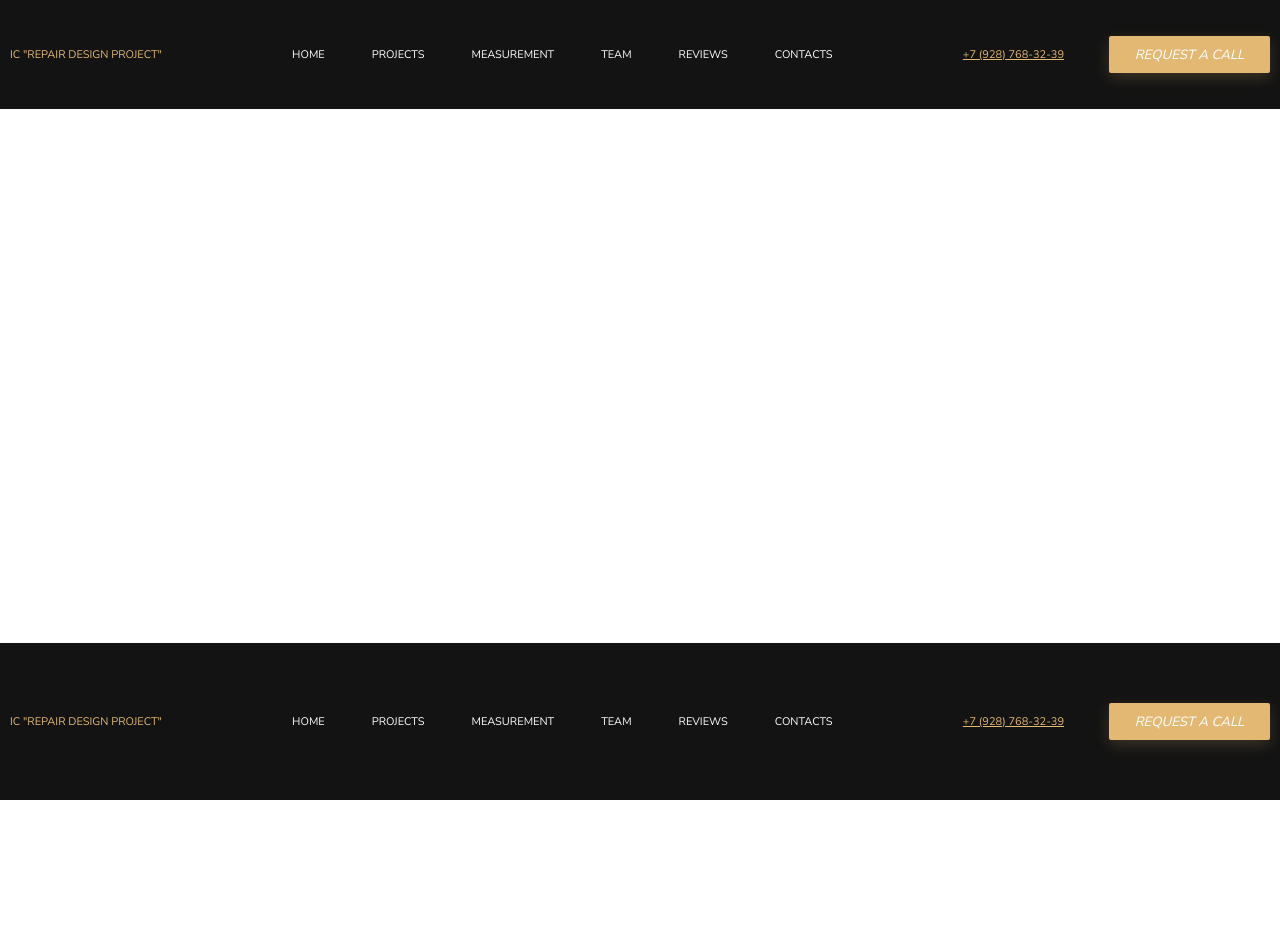
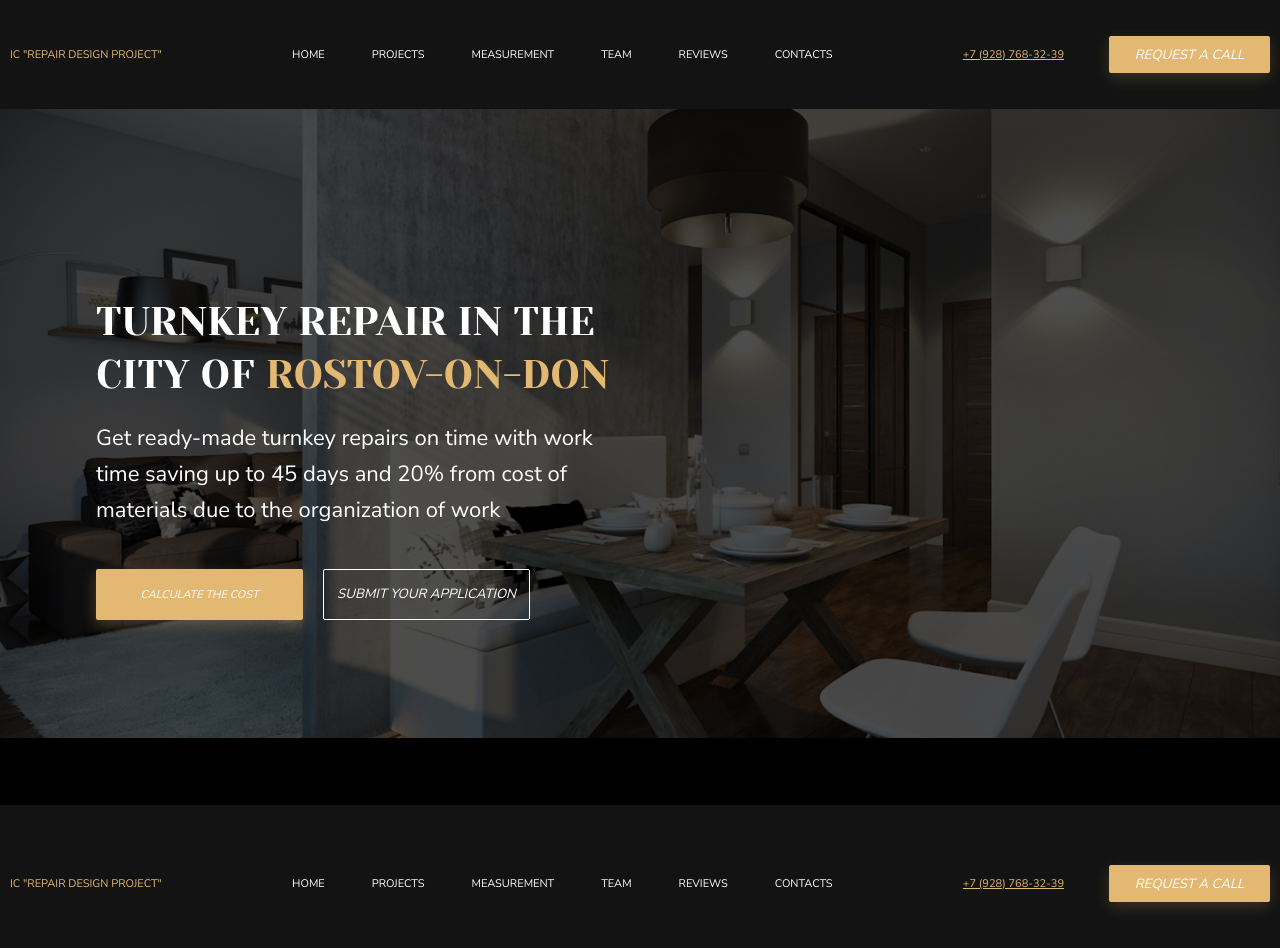
Before and after one commit to iGafar/Repair-Design, a plain HTML site: page index.html in a window 1280 px wide. Before the commit the page ends 800 px from the top, so only its background shows below. Drawn offline with Linux system fonts and the light colour scheme.

Commit message:
made section top

```diff
--- a/css/style.css
+++ b/css/style.css
@@ -44,16 +44,16 @@ body{
     color: #E3B873;
 }
 
-.calls {
+.contacts {
     display: flex;
     align-items: center;
     gap: 45px;
 }
-.calls__number {
+.contacts__number {
     color: #E3B873;
     text-decoration: underline;
 }
-.calls__button {
+.contacts__button {
     width: 161px;
     height: 37px;
     background: #E3B873;
@@ -65,6 +65,80 @@ body{
     flex-grow: 1;
 }
 
+.top {
+    height: 87vh;
+    position: relative;
+    display: flex;
+    flex-direction: column;
+    justify-content: center;
+}
+
+.top__background-image{
+    position: absolute;
+    width: 100%;
+    height: 100%;
+    background-size: 100%;
+    background-repeat: no-repeat;
+    z-index: -1;
+    opacity: 0.3;
+}
+
+.top__background-color{
+    background-color: #000;
+    position: absolute;
+    height: 100%;
+    width: 100%;
+    z-index: -1;
+}
+
+.title {
+    font-family: 'Yeseva One';
+    font-size: 40px;
+    line-height: 53px;
+    text-transform: uppercase;
+    width: 85vw;
+    margin-bottom: 19px;
+}
+
+.title__city {
+    color: #E3B873;
+}
+
+.top__subtitle {
+    font-size: 22px;
+    line-height: 36px;
+    max-width: 504px;
+    margin-bottom: 41px;
+}
+.top__button {
+    display: flex;
+    gap: 20px;
+    flex-wrap: wrap;
+    max-width: 434px;
+}
+
+.top__button-left, .top__button-right{
+    width: 207px;
+    height: 51px;
+    font-style: italic;
+    border-radius: 2px;
+}
+
+.top__button-left:hover, .top__button-right:hover{
+    opacity: 0.9;
+}
+
+.top__button-left {
+    background: #E3B873;
+    box-shadow: 0px 5px 15px rgba(227, 184, 115, 0.3);
+    font-size: 11px;
+}
+
+.top__button-right {
+    border: 1px solid #FFFFFF;
+    background-color: transparent;
+}
+
 .footer__inner {
     padding: 60px 0;
 }
--- a/index.html
+++ b/index.html
@@ -29,20 +29,38 @@
                         </ul>
                     </nav>
 
-                    <div class="calls">
-                        <a href="tel: +7 (928) 768-32-39" class="calls__number">+7 (928) 768-32-39</a>
-                        <button class="calls__button">Request a call</button>
+                    <div class="contacts">
+                        <a href="tel: +7 (928) 768-32-39" class="contacts__number">+7 (928) 768-32-39</a>
+                        <button class="contacts__button">Request a call</button>
                     </div>
                 </div>
             </div>
         </header>
 
         <main class="main">
-            <div class="container">
-                <main class="inner">
+            <section class="top">
+                <div class="top__background-color"></div>
+                <div class="top__background-image" style="background-image: url(../img/top-background.jpg);"></div>
+                <div class="container">
 
-                </main>
-            </div>
+                    <h1 class="title">Turnkey Repair in the<br>
+                        city of <span class="title__city">Rostov-on-Don</span>
+                    </h1>
+
+                    <p class="top__subtitle">
+                        Get ready-made turnkey repairs on time
+                        with work time saving up to 45 days and 20% from
+                        cost of materials due to the organization of work
+                    </p>
+
+                    <div class="top__button">
+                        <button class="top__button-left">CALCULATE THE COST</button>
+                        <button class="top__button-right">SUBMIT YOUR APPLICATION</button>
+                    </div>
+
+                </div>
+            </section>
+
         </main>
 
         <footer class="footer">
@@ -61,9 +79,9 @@
                         </ul>
                     </nav>
 
-                    <div class="calls">
-                        <a href="tel: +7 (928) 768-32-39" class="calls__number">+7 (928) 768-32-39</a>
-                        <button class="calls__button">Request a call</button>
+                    <div class="contacts">
+                        <a href="tel: +7 (928) 768-32-39" class="contacts__number">+7 (928) 768-32-39</a>
+                        <button class="contacts__button">Request a call</button>
                     </div>
                 </div>
             </div>
```
Also changed, not shown: img/top-background.jpg (added).
